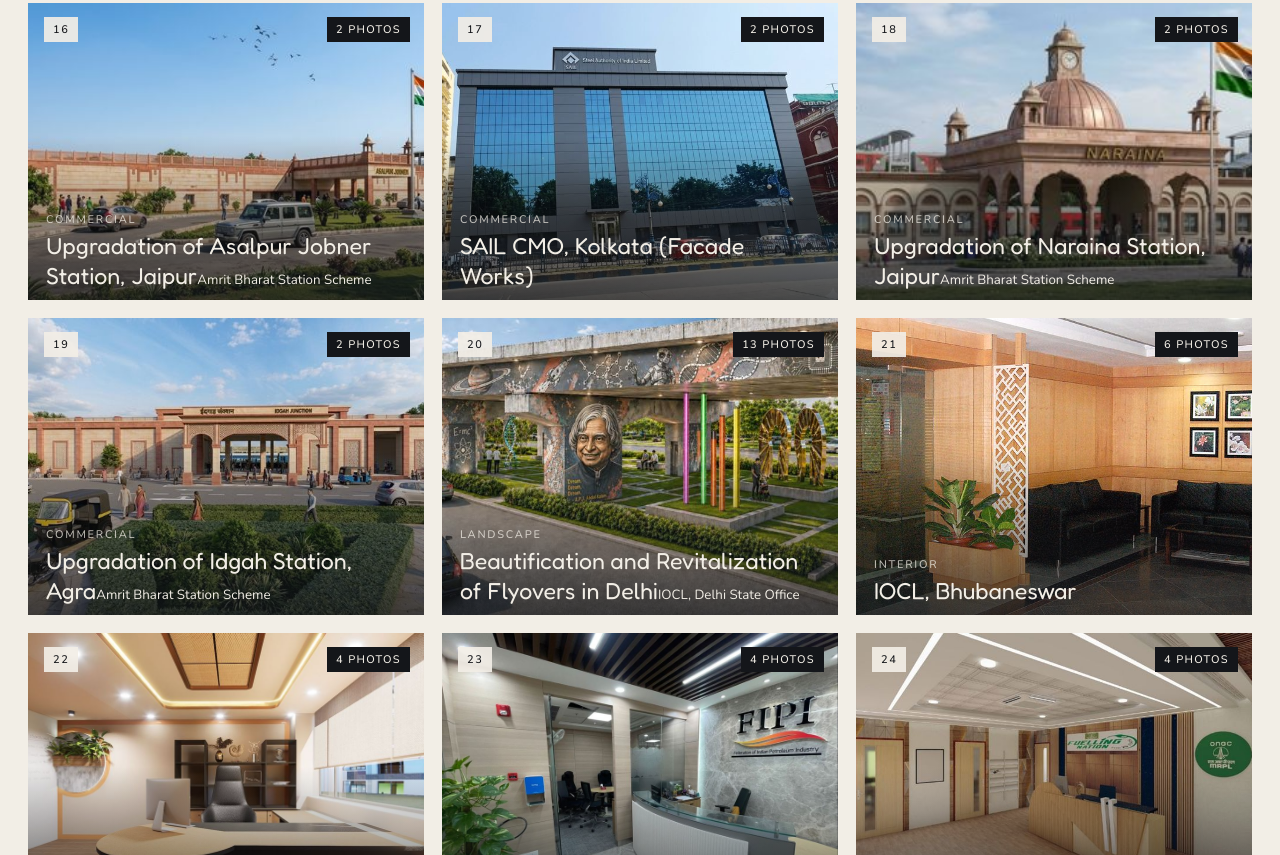
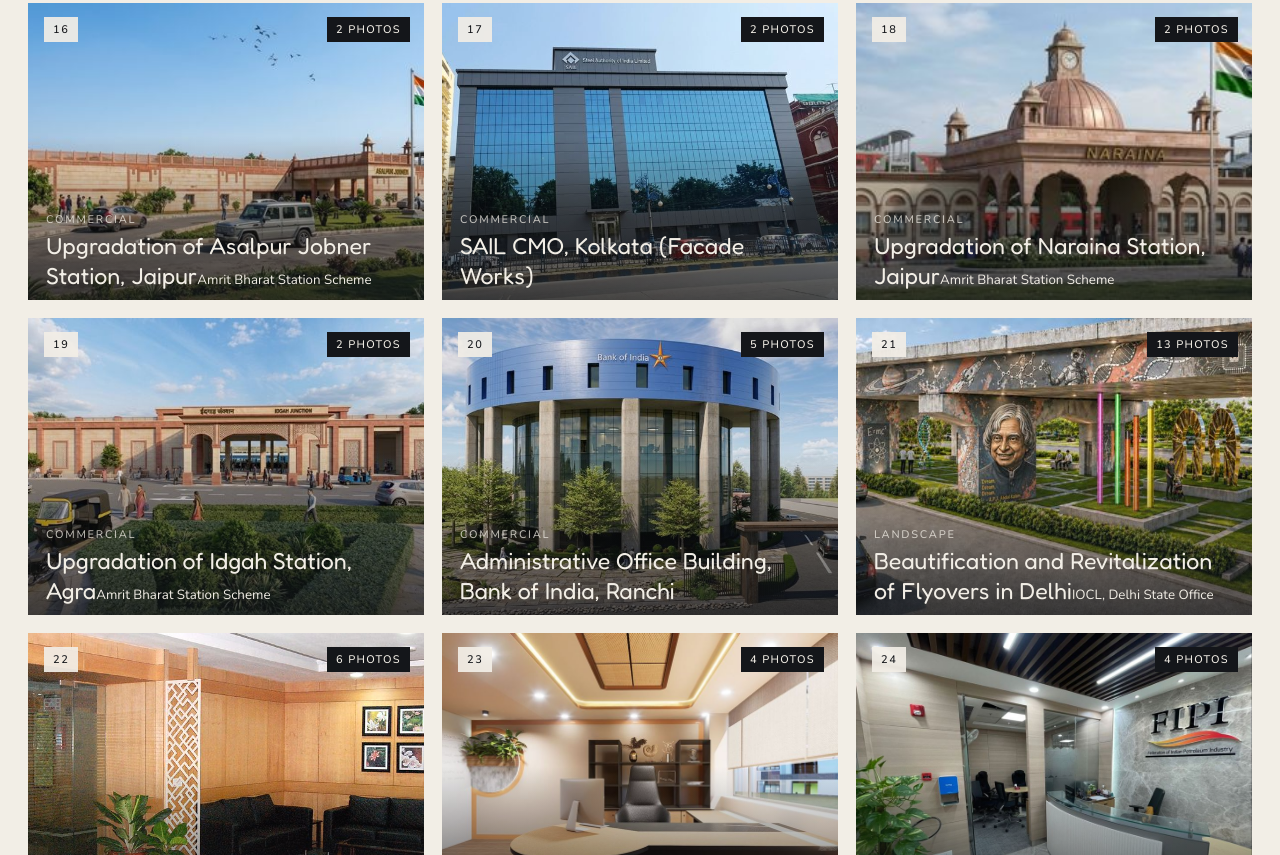
Before and after one commit to NoTeam-Hub/SKA, a plain HTML site: page index.html in a window 1280 px wide. Shown: the part 3894-4749 px from the top of the page. Drawn offline with nearby package versions, Linux system fonts and the light colour scheme.

Commit message:
Add files via upload

```diff
--- a/index.html
+++ b/index.html
@@ -142,10 +142,10 @@
         <h2 class='h2 rv'>Signature <em>projects.</em></h2>
       </div>
       <div class='filters rv' role='tablist'>
-        <button class='chip on' data-f='all' type='button'>All<sup>30</sup></button>
+        <button class='chip on' data-f='all' type='button'>All<sup>31</sup></button>
         <button class='chip' data-f='residential' type='button'>Residential<sup>5</sup></button>
         <button class='chip' data-f='institutional' type='button'>Institutional<sup>9</sup></button>
-        <button class='chip' data-f='commercial' type='button'>Commercial<sup>5</sup></button>
+        <button class='chip' data-f='commercial' type='button'>Commercial<sup>6</sup></button>
         <button class='chip' data-f='landscape' type='button'>Landscape<sup>1</sup></button>
         <button class='chip' data-f='interior' type='button'>Interior<sup>10</sup></button>
       </div>
@@ -170,17 +170,18 @@
       <button class='pcard' data-cat='commercial' data-full='assets/img/sail-fac-1.jpg' data-gallery='assets/img/sail-fac-1.jpg|assets/img/sail-fac-2.jpg' data-title='SAIL CMO, Kolkata (Facade Works)' type='button'><img alt='SAIL CMO, Kolkata (Facade Works)' loading='lazy' src='assets/img/sail-fac-1-t.jpg'/><span class='pn'>17</span><span class='pcount'>2 photos</span><span class='pc'><i>Commercial</i> <b>SAIL CMO, Kolkata (Facade Works)</b></span></button>
       <button class='pcard' data-cat='commercial' data-full='assets/img/naraina-1.jpg' data-gallery='assets/img/naraina-1.jpg|assets/img/naraina-2.jpg' data-title='Upgradation of Naraina Station, Jaipur Division (Amrit Bharat Station Scheme)' type='button'><img alt='Upgradation of Naraina Station, Jaipur Division (Amrit Bharat Station Scheme)' loading='lazy' src='assets/img/naraina-1-t.jpg'/><span class='pn'>18</span><span class='pcount'>2 photos</span><span class='pc'><i>Commercial</i> <b>Upgradation of Naraina Station, Jaipur</b><small>Amrit Bharat Station Scheme</small></span></button>
       <button class='pcard' data-cat='commercial' data-full='assets/img/idgah-1.jpg' data-gallery='assets/img/idgah-1.jpg|assets/img/idgah-2.jpg' data-title='Upgradation of Idgah Station, Agra Division (Amrit Bharat Station Scheme)' type='button'><img alt='Upgradation of Idgah Station, Agra Division (Amrit Bharat Station Scheme)' loading='lazy' src='assets/img/idgah-1-t.jpg'/><span class='pn'>19</span><span class='pcount'>2 photos</span><span class='pc'><i>Commercial</i> <b>Upgradation of Idgah Station, Agra</b><small>Amrit Bharat Station Scheme</small></span></button>
-      <button class='pcard' data-cat='landscape' data-full='assets/img/fly-iit-1.jpg' data-gallery='assets/img/fly-iit-1.jpg|assets/img/fly-iit-2.jpg|assets/img/fly-chirag.jpg|assets/img/fly-mukarba.jpg|assets/img/fly-iit-3.jpg|assets/img/fly-pan-1.jpg|assets/img/fly-pan-2.jpg|assets/img/fly-pb-3.jpg|assets/img/fly-pb-1.jpg|assets/img/fly-pb-2.jpg|assets/img/fly-pb-5.jpg|assets/img/fly-pb-4.jpg|assets/img/fly-pb-6.jpg' data-title='Beautification and Revitalization of Flyovers in Delhi' type='button'><img alt='Beautification and Revitalization of Flyovers in Delhi' loading='lazy' src='assets/img/fly-iit-1-t.jpg'/><span class='pn'>20</span><span class='pcount'>13 photos</span><span class='pc'><i>Landscape</i> <b>Beautification and Revitalization of Flyovers in Delhi</b><small>IOCL, Delhi State Office</small></span></button>
-      <button class='pcard' data-cat='interior' data-full='assets/img/iocl-bbsr-int-1.jpg' data-gallery='assets/img/iocl-bbsr-int-1.jpg|assets/img/iocl-bbsr-int-2.jpg|assets/img/iocl-bbsr-int-3.jpg|assets/img/iocl-bbsr-int-4.jpg|assets/img/iocl-bbsr-int-5.jpg|assets/img/iocl-bbsr-int-6.jpg' data-title='IOCL, Bhubaneswar' type='button'><img alt='IOCL, Bhubaneswar' loading='lazy' src='assets/img/iocl-bbsr-int-1-t.jpg'/><span class='pn'>21</span><span class='pcount'>6 photos</span><span class='pc'><i>Interior</i> <b>IOCL, Bhubaneswar</b></span></button>
-      <button class='pcard' data-cat='interior' data-full='assets/img/bpcl-lko-int-1.jpg' data-gallery='assets/img/bpcl-lko-int-1.jpg|assets/img/bpcl-lko-int-2.jpg|assets/img/bpcl-lko-int-3.jpg|assets/img/bpcl-lko-int-4.jpg' data-title='BPCL, State Office Lucknow' type='button'><img alt='BPCL, State Office Lucknow' loading='lazy' src='assets/img/bpcl-lko-int-1-t.jpg'/><span class='pn'>22</span><span class='pcount'>4 photos</span><span class='pc'><i>Interior</i> <b>BPCL, State Office Lucknow</b></span></button>
-      <button class='pcard' data-cat='interior' data-full='assets/img/fipi-1.jpg' data-gallery='assets/img/fipi-1.jpg|assets/img/fipi-2.jpg|assets/img/fipi-3.jpg|assets/img/fipi-4.jpg' data-title='FIPI, New Delhi' type='button'><img alt='FIPI, New Delhi' loading='lazy' src='assets/img/fipi-1-t.jpg'/><span class='pn'>23</span><span class='pcount'>4 photos</span><span class='pc'><i>Interior</i> <b>FIPI, New Delhi</b></span></button>
-      <button class='pcard' data-cat='interior' data-full='assets/img/mrpl-nd-1.jpg' data-gallery='assets/img/mrpl-nd-1.jpg|assets/img/mrpl-nd-2.jpg|assets/img/mrpl-nd-3.jpg|assets/img/mrpl-nd-4.jpg' data-title='MRPL, New Delhi' type='button'><img alt='MRPL, New Delhi' loading='lazy' src='assets/img/mrpl-nd-1-t.jpg'/><span class='pn'>24</span><span class='pcount'>4 photos</span><span class='pc'><i>Interior</i> <b>MRPL, New Delhi</b></span></button>
-      <button class='pcard' data-cat='interior' data-full='assets/img/nrl-1.jpg' data-gallery='assets/img/nrl-1.jpg|assets/img/nrl-2.jpg|assets/img/nrl-3.jpg|assets/img/nrl-4.jpg' data-title='NRL, Numaligarh Refinery' type='button'><img alt='NRL, Numaligarh Refinery' loading='lazy' src='assets/img/nrl-1-t.jpg'/><span class='pn'>25</span><span class='pcount'>4 photos</span><span class='pc'><i>Interior</i> <b>NRL, Numaligarh Refinery</b></span></button>
-      <button class='pcard' data-cat='interior' data-full='assets/img/aiu-1.jpg' data-gallery='assets/img/aiu-1.jpg|assets/img/aiu-2.jpg' data-title='Association of Indian Universities' type='button'><img alt='Association of Indian Universities' loading='lazy' src='assets/img/aiu-1-t.jpg'/><span class='pn'>26</span><span class='pcount'>2 photos</span><span class='pc'><i>Interior</i> <b>Association of Indian Universities</b></span></button>
-          <button class='pcard' data-cat='interior' data-full='assets/img/sail-int-1.jpg' data-gallery='assets/img/sail-int-1.jpg|assets/img/sail-int-2.jpg|assets/img/sail-int-3.jpg|assets/img/sail-int-4.jpg|assets/img/sail-int-5.jpg|assets/img/sail-int-6.jpg' data-title='SAIL CMO, Kolkata' type='button'><img alt='SAIL CMO, Kolkata' loading='lazy' src='assets/img/sail-int-1-t.jpg'/><span class='pn'>27</span><span class='pcount'>6 photos</span><span class='pc'><i>Interior</i> <b>SAIL CMO, Kolkata</b></span></button>
-      <button class='pcard' data-cat='interior' data-full='assets/img/sbi-cao-1.jpg' data-gallery='assets/img/sbi-cao-1.jpg|assets/img/sbi-cao-2.jpg|assets/img/sbi-cao-3.jpg|assets/img/sbi-cao-4.jpg' data-title='SBI CAO, Lucknow' type='button'><img alt='SBI CAO, Lucknow' loading='lazy' src='assets/img/sbi-cao-1-t.jpg'/><span class='pn'>28</span><span class='pcount'>4 photos</span><span class='pc'><i>Interior</i> <b>SBI CAO, Lucknow</b></span></button>
-      <button class='pcard' data-cat='interior' data-full='assets/img/canara-1.jpg' data-gallery='assets/img/canara-1.jpg|assets/img/canara-2.jpg|assets/img/canara-3.jpg|assets/img/canara-4.jpg' data-title='Canara Bank, Lajpat Nagar, New Delhi' type='button'><img alt='Canara Bank, Lajpat Nagar, New Delhi' loading='lazy' src='assets/img/canara-1-t.jpg'/><span class='pn'>29</span><span class='pcount'>4 photos</span><span class='pc'><i>Interior</i> <b>Canara Bank, Lajpat Nagar, New Delhi</b></span></button>
-      <button class='pcard' data-cat='interior' data-full='assets/img/sidbi-1.jpg' data-gallery='assets/img/sidbi-1.jpg|assets/img/sidbi-2.jpg|assets/img/sidbi-3.jpg' data-title='SIDBI, Hauz Khas Metro Station' type='button'><img alt='SIDBI, Hauz Khas Metro Station' loading='lazy' src='assets/img/sidbi-1-t.jpg'/><span class='pn'>30</span><span class='pcount'>3 photos</span><span class='pc'><i>Interior</i> <b>SIDBI, Hauz Khas Metro Station</b></span></button>
+      <button class='pcard' data-cat='commercial' data-full='assets/img/boi-1.jpg' data-gallery='assets/img/boi-1.jpg|assets/img/boi-2.jpg|assets/img/boi-3.jpg|assets/img/boi-4.jpg|assets/img/boi-5.jpg' data-title='Administrative Office Building, Bank of India, Ranchi' type='button'><img alt='Administrative Office Building, Bank of India, Ranchi' loading='lazy' src='assets/img/boi-1-t.jpg'/><span class='pn'>20</span><span class='pcount'>5 photos</span><span class='pc'><i>Commercial</i> <b>Administrative Office Building, Bank of India, Ranchi</b></span></button>
+      <button class='pcard' data-cat='landscape' data-full='assets/img/fly-iit-1.jpg' data-gallery='assets/img/fly-iit-1.jpg|assets/img/fly-iit-2.jpg|assets/img/fly-chirag.jpg|assets/img/fly-mukarba.jpg|assets/img/fly-iit-3.jpg|assets/img/fly-pan-1.jpg|assets/img/fly-pan-2.jpg|assets/img/fly-pb-3.jpg|assets/img/fly-pb-1.jpg|assets/img/fly-pb-2.jpg|assets/img/fly-pb-5.jpg|assets/img/fly-pb-4.jpg|assets/img/fly-pb-6.jpg' data-title='Beautification and Revitalization of Flyovers in Delhi' type='button'><img alt='Beautification and Revitalization of Flyovers in Delhi' loading='lazy' src='assets/img/fly-iit-1-t.jpg'/><span class='pn'>21</span><span class='pcount'>13 photos</span><span class='pc'><i>Landscape</i> <b>Beautification and Revitalization of Flyovers in Delhi</b><small>IOCL, Delhi State Office</small></span></button>
+      <button class='pcard' data-cat='interior' data-full='assets/img/iocl-bbsr-int-1.jpg' data-gallery='assets/img/iocl-bbsr-int-1.jpg|assets/img/iocl-bbsr-int-2.jpg|assets/img/iocl-bbsr-int-3.jpg|assets/img/iocl-bbsr-int-4.jpg|assets/img/iocl-bbsr-int-5.jpg|assets/img/iocl-bbsr-int-6.jpg' data-title='IOCL, Bhubaneswar' type='button'><img alt='IOCL, Bhubaneswar' loading='lazy' src='assets/img/iocl-bbsr-int-1-t.jpg'/><span class='pn'>22</span><span class='pcount'>6 photos</span><span class='pc'><i>Interior</i> <b>IOCL, Bhubaneswar</b></span></button>
+      <button class='pcard' data-cat='interior' data-full='assets/img/bpcl-lko-int-1.jpg' data-gallery='assets/img/bpcl-lko-int-1.jpg|assets/img/bpcl-lko-int-2.jpg|assets/img/bpcl-lko-int-3.jpg|assets/img/bpcl-lko-int-4.jpg' data-title='BPCL, State Office Lucknow' type='button'><img alt='BPCL, State Office Lucknow' loading='lazy' src='assets/img/bpcl-lko-int-1-t.jpg'/><span class='pn'>23</span><span class='pcount'>4 photos</span><span class='pc'><i>Interior</i> <b>BPCL, State Office Lucknow</b></span></button>
+      <button class='pcard' data-cat='interior' data-full='assets/img/fipi-1.jpg' data-gallery='assets/img/fipi-1.jpg|assets/img/fipi-2.jpg|assets/img/fipi-3.jpg|assets/img/fipi-4.jpg' data-title='FIPI, New Delhi' type='button'><img alt='FIPI, New Delhi' loading='lazy' src='assets/img/fipi-1-t.jpg'/><span class='pn'>24</span><span class='pcount'>4 photos</span><span class='pc'><i>Interior</i> <b>FIPI, New Delhi</b></span></button>
+      <button class='pcard' data-cat='interior' data-full='assets/img/mrpl-nd-1.jpg' data-gallery='assets/img/mrpl-nd-1.jpg|assets/img/mrpl-nd-2.jpg|assets/img/mrpl-nd-3.jpg|assets/img/mrpl-nd-4.jpg' data-title='MRPL, New Delhi' type='button'><img alt='MRPL, New Delhi' loading='lazy' src='assets/img/mrpl-nd-1-t.jpg'/><span class='pn'>25</span><span class='pcount'>4 photos</span><span class='pc'><i>Interior</i> <b>MRPL, New Delhi</b></span></button>
+      <button class='pcard' data-cat='interior' data-full='assets/img/nrl-1.jpg' data-gallery='assets/img/nrl-1.jpg|assets/img/nrl-2.jpg|assets/img/nrl-3.jpg|assets/img/nrl-4.jpg' data-title='NRL, Numaligarh Refinery' type='button'><img alt='NRL, Numaligarh Refinery' loading='lazy' src='assets/img/nrl-1-t.jpg'/><span class='pn'>26</span><span class='pcount'>4 photos</span><span class='pc'><i>Interior</i> <b>NRL, Numaligarh Refinery</b></span></button>
+      <button class='pcard' data-cat='interior' data-full='assets/img/aiu-1.jpg' data-gallery='assets/img/aiu-1.jpg|assets/img/aiu-2.jpg' data-title='Association of Indian Universities' type='button'><img alt='Association of Indian Universities' loading='lazy' src='assets/img/aiu-1-t.jpg'/><span class='pn'>27</span><span class='pcount'>2 photos</span><span class='pc'><i>Interior</i> <b>Association of Indian Universities</b></span></button>
+          <button class='pcard' data-cat='interior' data-full='assets/img/sail-int-1.jpg' data-gallery='assets/img/sail-int-1.jpg|assets/img/sail-int-2.jpg|assets/img/sail-int-3.jpg|assets/img/sail-int-4.jpg|assets/img/sail-int-5.jpg|assets/img/sail-int-6.jpg' data-title='SAIL CMO, Kolkata' type='button'><img alt='SAIL CMO, Kolkata' loading='lazy' src='assets/img/sail-int-1-t.jpg'/><span class='pn'>28</span><span class='pcount'>6 photos</span><span class='pc'><i>Interior</i> <b>SAIL CMO, Kolkata</b></span></button>
+      <button class='pcard' data-cat='interior' data-full='assets/img/sbi-cao-1.jpg' data-gallery='assets/img/sbi-cao-1.jpg|assets/img/sbi-cao-2.jpg|assets/img/sbi-cao-3.jpg|assets/img/sbi-cao-4.jpg' data-title='SBI CAO, Lucknow' type='button'><img alt='SBI CAO, Lucknow' loading='lazy' src='assets/img/sbi-cao-1-t.jpg'/><span class='pn'>29</span><span class='pcount'>4 photos</span><span class='pc'><i>Interior</i> <b>SBI CAO, Lucknow</b></span></button>
+      <button class='pcard' data-cat='interior' data-full='assets/img/canara-1.jpg' data-gallery='assets/img/canara-1.jpg|assets/img/canara-2.jpg|assets/img/canara-3.jpg|assets/img/canara-4.jpg' data-title='Canara Bank, Lajpat Nagar, New Delhi' type='button'><img alt='Canara Bank, Lajpat Nagar, New Delhi' loading='lazy' src='assets/img/canara-1-t.jpg'/><span class='pn'>30</span><span class='pcount'>4 photos</span><span class='pc'><i>Interior</i> <b>Canara Bank, Lajpat Nagar, New Delhi</b></span></button>
+      <button class='pcard' data-cat='interior' data-full='assets/img/sidbi-1.jpg' data-gallery='assets/img/sidbi-1.jpg|assets/img/sidbi-2.jpg|assets/img/sidbi-3.jpg' data-title='SIDBI, Hauz Khas Metro Station' type='button'><img alt='SIDBI, Hauz Khas Metro Station' loading='lazy' src='assets/img/sidbi-1-t.jpg'/><span class='pn'>31</span><span class='pcount'>3 photos</span><span class='pc'><i>Interior</i> <b>SIDBI, Hauz Khas Metro Station</b></span></button>
     </div>
         <div class='explore'>
       <small>Explore all</small>
```
Also changed, not shown: p/commercial.html (+1 -1 lines), assets/img/boi-1-t.jpg (added), assets/img/boi-1.jpg (added), assets/img/boi-2-t.jpg (added), assets/img/boi-2.jpg (added), assets/img/boi-3-t.jpg (added), assets/img/boi-3.jpg (added), assets/img/boi-4-t.jpg (added), assets/img/boi-4.jpg (added), assets/img/boi-5-t.jpg (added), assets/img/boi-5.jpg (added).
